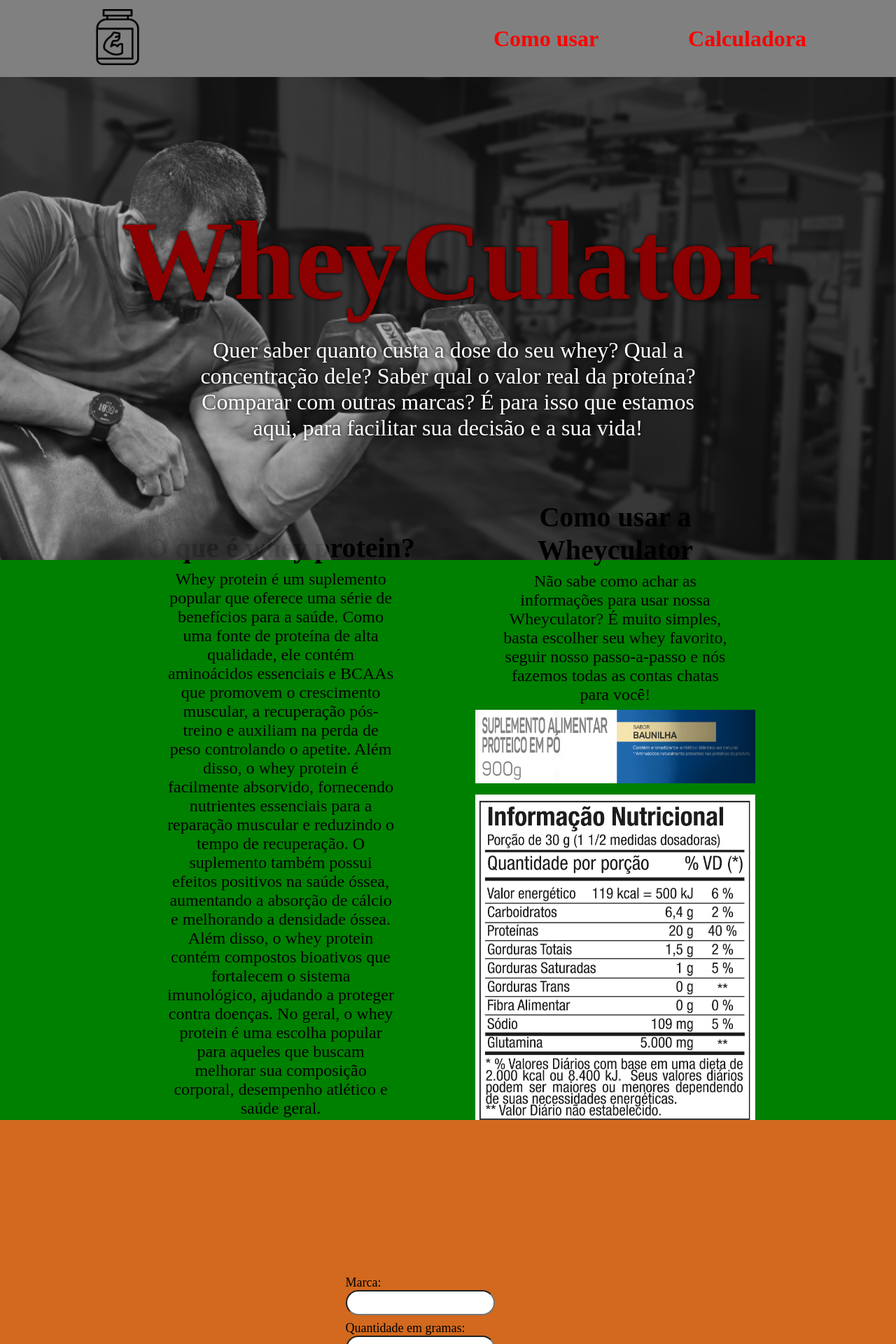
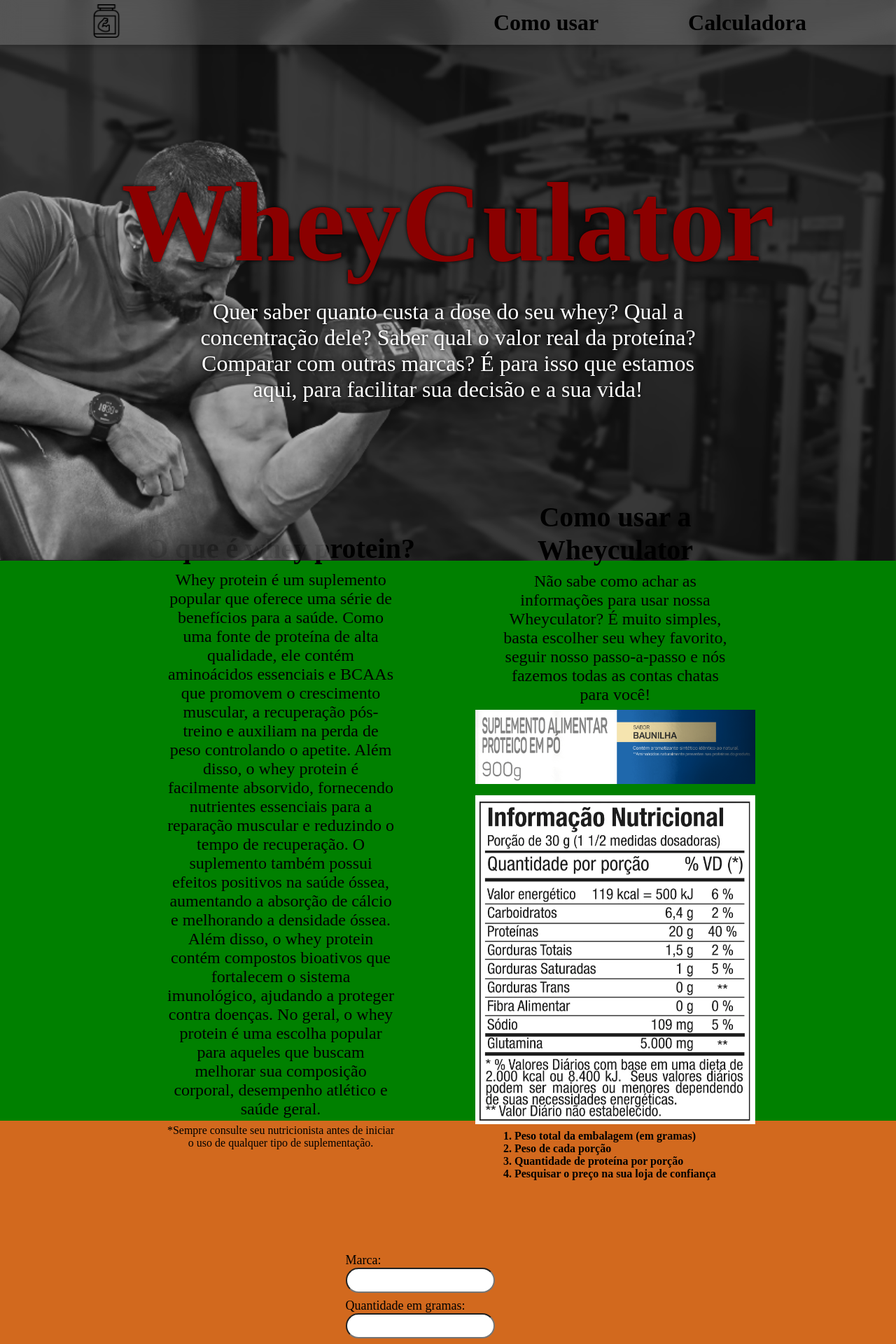
Before and after one commit to caio-cmc/calcuwhey, a React (Create React App) app: page / in a window 1280 px wide. Shown: the top 1920 px of the page at 70% size. Built offline with nearby package versions, Linux system fonts and the light colour scheme.

Commit message:
header style refined

```diff
--- a/package.json
+++ b/package.json
@@ -8,6 +8,7 @@
     "@testing-library/user-event": "^13.5.0",
     "react": "^18.2.0",
     "react-dom": "^18.2.0",
+    "react-intersection-observer": "^9.5.2",
     "react-scripts": "5.0.1",
     "sass": "^1.62.1",
     "web-vitals": "^2.1.4"
--- a/src/Components/Footer.jsx
+++ b/src/Components/Footer.jsx
@@ -7,10 +7,10 @@ function Footer() {
       <p>
         Feito por
           <a className="footer-caio" href="https://github.com/caio-cmc" target="_blank" rel="noreferrer">
-            <b> Caio César</b>
+            <strong> Caio César</strong>
           </a> em 2023
       </p>
-      <p className="footer-disclaimer"><b>Atenção: </b>A WheyCulator não está aqui para dizer qual a melhor marca de whey do mercado, apenas para comparar as quantidades de proteína em suas composições. Procure sempre a opinião de um profissional qualificado.</p>
+      <p className="footer-disclaimer"><strong>Atenção: </strong>A WheyCulator não está aqui para dizer qual a melhor marca de whey do mercado, apenas para comparar as quantidades de proteína em suas composições. Procure sempre a opinião de um profissional qualificado.</p>
     </footer>
   )
 }
--- a/src/Components/Header.jsx
+++ b/src/Components/Header.jsx
@@ -1,10 +1,13 @@
-import React from "react";
+import React, { useContext } from "react";
+import WheyContext from "../Context/WheyContext";
 import Icon from "../Images/icon.png"
 import "../Styles/Components/Header.scss"
 
 function Header() {
+  const { isScrolled } = useContext(WheyContext);
+
   return (
-    <header className="header-main">
+    <header className={ isScrolled ? "header-main-collapsed" : "header-main-fullsize" }>
       <a href="#main">
         <img className="header-logo" src={ Icon } alt="Wheyculator logo" />
       </a>
--- a/src/Components/WheyForm.jsx
+++ b/src/Components/WheyForm.jsx
@@ -66,6 +66,12 @@ function WheyForm(props) {
     setComparison(false);
   }
 
+  const paragraph1 = <p className="whey-info">Informações do whey <strong>{ brand[i] }</strong>:</p>;
+  const paragraph2 = <p className="whey-info">Rende <strong>{ servingQuant[i] }</strong> porções por embalagem</p>;
+  const paragraph3 = <p className="whey-info">Preço por porção: <strong>R${ servingPrice[i] }</strong></p>;
+  const paragraph4 = <p className="whey-info">Cada embalagem possui <strong>{ totalProtein[i] }g</strong> de proteína, tendo assim uma concentração de <strong>{ proteinConcentration[i] }%</strong></p>;
+  const paragraph5 = <p className="whey-info">Você paga <strong>R${proteinPrice[i]}</strong> só pela proteína do produto</p>;
+
   return (
     <form className="whey-main">
       <div className={`whey-conditionals-${ind}`}>
@@ -77,11 +83,11 @@ function WheyForm(props) {
         {
           calculate ? (
             <div className="whey-info-wrap">
-              <p className="whey-info">{ `Informações do whey ${ brand[i] }:` }</p>
-              <p className="whey-info">{ `Rende ${ servingQuant[i] } porções por embalagem` }</p>
-              <p className="whey-info">{ `Preço por porção: R$ ${ servingPrice[i] }` }</p>
-              <p className="whey-info">{ `Cada embalagem possui ${ totalProtein[i] }g de proteína, tendo assim uma concentração de ${ proteinConcentration[i] }%` }</p>
-              <p className="whey-info">{ `Você paga R$ ${proteinPrice[i]} só pela proteína do produto` }</p>
+              { paragraph1 }
+              { paragraph2 }
+              { paragraph3 }
+              { paragraph4 }
+              { paragraph5 }
             </div>
           )
         :
--- a/src/Context/WheyProvider.jsx
+++ b/src/Context/WheyProvider.jsx
@@ -14,6 +14,7 @@ function WheyProvider({ children }) {
   const [totalProtein, setTotalProtein] = useState(["", ""]);
   const [proteinConcentration, setProteinConcentration] = useState(["", ""]);
   const [proteinPrice, setProteinPrice] = useState(["", ""]);
+  const [isScrolled, setIsScrolled] = useState(false);
 
   const updateArray = (array, value, index) => {
     let dumArr = array.slice();
@@ -144,7 +145,9 @@ function WheyProvider({ children }) {
     proteinPrice,
     updateArray,
     resetForm,
-    getResults
+    getResults,
+    isScrolled,
+    setIsScrolled
   }
 
   return (
--- a/src/Pages/MainPage.jsx
+++ b/src/Pages/MainPage.jsx
@@ -1,4 +1,4 @@
-import React, { useContext } from "react";
+import React, { useContext, useEffect } from "react";
 import WheyContext from "../Context/WheyContext";
 import WheyForm from "../Components/WheyForm";
 import CalcButton from "../Components/CalcButton";
@@ -6,10 +6,16 @@ import Articles from "../Components/Articles";
 import Header from "../Components/Header";
 import Footer from "../Components/Footer";
 import ArmCurl from "../Images/arm-curl.png";
+import { useInView } from "react-intersection-observer";
 import "../Styles/Pages/MainPage.scss"
 
 function MainPage() {
-  const { comparison, setComparison, resetForm } = useContext(WheyContext);
+  const { comparison, setComparison, resetForm, setIsScrolled } = useContext(WheyContext);
+  const { ref, inView } = useInView();
+
+  useEffect(() => {
+    setIsScrolled(inView);
+  }, [setIsScrolled, inView]);
 
   const HandleComp = (event) => {
     event.preventDefault();
@@ -28,6 +34,7 @@ function MainPage() {
           <p className="main-welcome-text">Quer saber quanto custa a dose do seu whey? Qual a concentração dele? Saber qual o valor real da proteína? Comparar com outras marcas? É para isso que estamos aqui, para facilitar sua decisão e a sua vida!</p>
         </div>
       </main>
+      <div ref={ ref }>
         {/* descrições e informações */}
         <Articles />
         {/* formulario de informações da proteína, usar o estado de comparação para renderizar ou não o segundo formulário */}
@@ -54,6 +61,8 @@ function MainPage() {
         {/* footer */}
         <Footer />
       </div>
+
+    </div>
   );
 }
 
--- a/src/Styles/Components/Header.scss
+++ b/src/Styles/Components/Header.scss
@@ -1,5 +1,9 @@
-.header-main {
-  background-color: grey;
+.header-main-fullsize {
+  backdrop-filter: blur(15px);
+  background: rgba($color: #fff, $alpha: 0.15);
+  box-shadow: 0 0 10px 1px rgba($color: #000, $alpha: 0.35);
+  z-index: 10;
+  position: fixed;
   display: flex;
   flex-direction: row;
   justify-content: space-between;
@@ -7,17 +11,42 @@
   padding: 0;
   height: 8rem;
   width: 100%;
-}
+  transition: 500ms;
 
   .header-logo {
     height: 5rem;
     padding-left: 8rem;
+    transition: 500ms;
+  }
+}
+
+.header-main-collapsed {
+  backdrop-filter: blur(15px);
+  background: rgba($color: #fff, $alpha: 0.15);
+  box-shadow: 0 0 10px 1px rgba($color: #000, $alpha: 0.35);
+  z-index: 10;
+  position: fixed;
+  display: flex;
+  flex-direction: row;
+  justify-content: space-between;
+  align-items: center;
+  padding: 0;
+  height: 4rem;
+  width: 100%;
+  transition: 500ms;
+
+  .header-logo {
+    height: 3rem;
+    padding-left: 8rem;
+    transition: 500ms;
+  }
+
 }
 
   .header-nav-links {
     padding-right: 8rem;
     text-decoration: none;
-  color: red;
+    color: black;
     font-weight: 700;
     font-size: 2rem;
   }
--- a/src/Styles/Pages/MainPage.scss
+++ b/src/Styles/Pages/MainPage.scss
@@ -6,7 +6,7 @@ $gym: url(../../Images/gym-bg.png);
 }
 
 .main-view {
-  height: 100vh;
+  height: 100.1vh;
   display: flex;
   flex-direction: column;
   background-image: $gym;
@@ -27,7 +27,7 @@ $gym: url(../../Images/gym-bg.png);
   z-index: 1;
   height: 80%;
   left: -200px;
-  bottom: 0px;
+  bottom: 0;
   opacity: 0.7;
 }
 
@@ -49,7 +49,7 @@ $gym: url(../../Images/gym-bg.png);
 }
 
 .main-calculator {
-  height: 100vh;
+  height: 92vh;
   background-color: chocolate;
 }
 
```
Also changed, not shown: 1 other file (tests, documents, lock files or other folders). Lines whose indentation alone changed are shown as unchanged.
